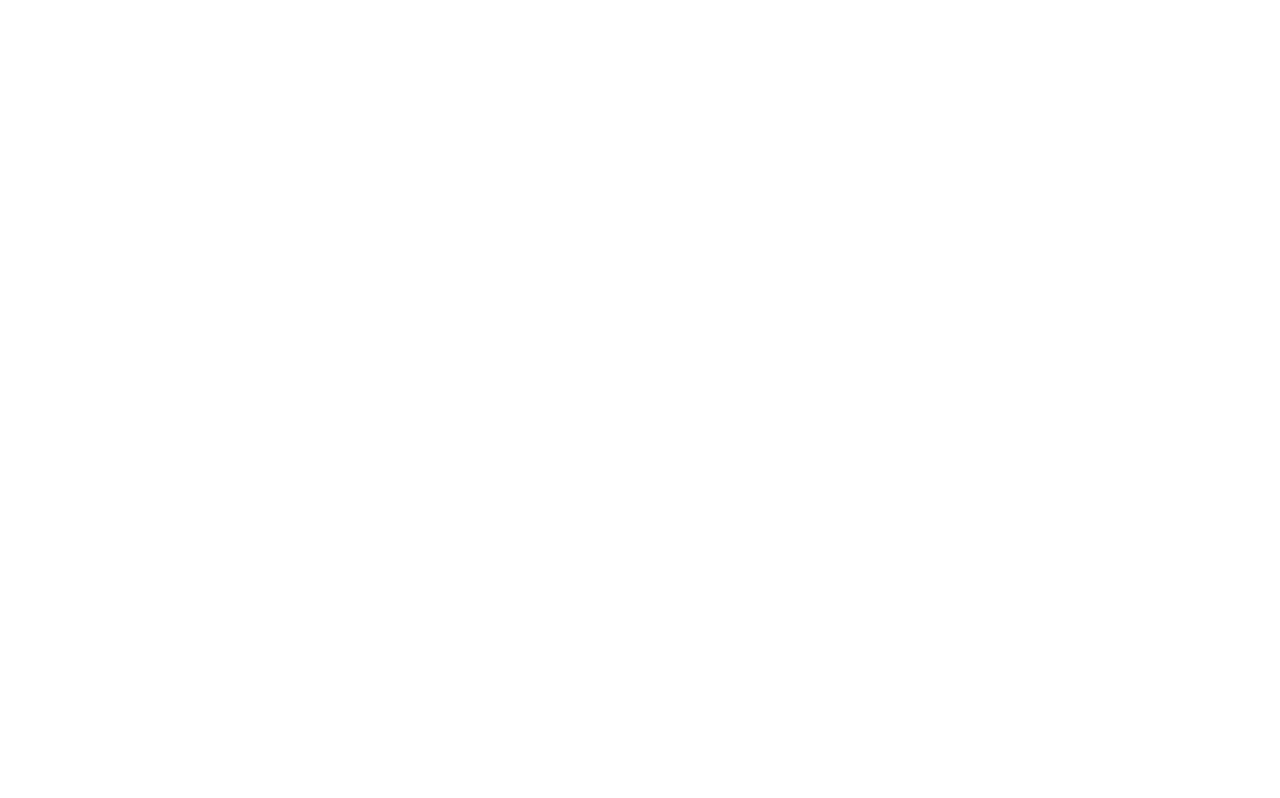
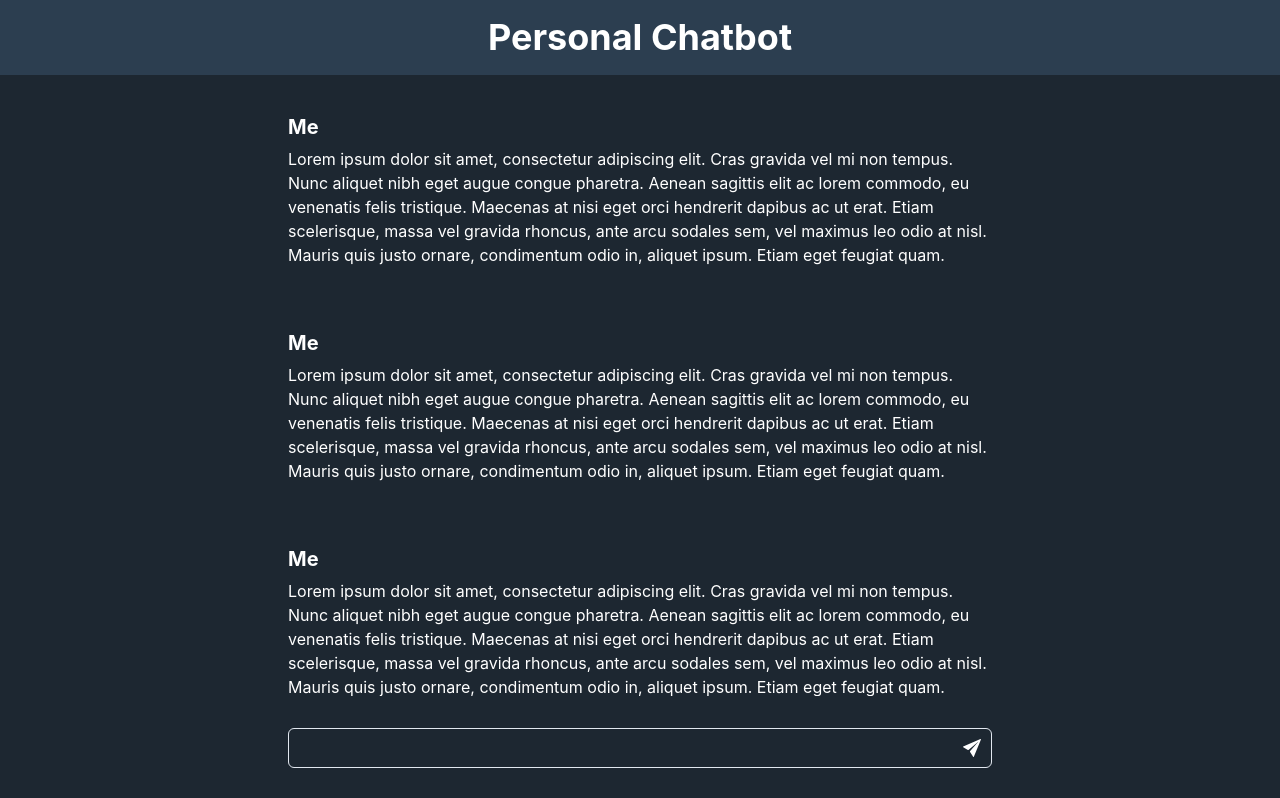
Before and after one commit to YakobusIP/personal-chatbot, a React (Vite) app in the folder frontend/: page /chat/1 in a window 1280 px wide. Before the commit this address had no page. Shown: the top 798 px of the page. Built offline with nearby package versions, Linux system fonts and the light colour scheme.

Commit message:
feat: chat page design

```diff
--- a/frontend/package.json
+++ b/frontend/package.json
@@ -17,6 +17,7 @@
     "framer-motion": "^10.16.5",
     "react": "^18.2.0",
     "react-dom": "^18.2.0",
+    "react-icons": "^4.12.0",
     "react-router-dom": "^6.20.0"
   },
   "devDependencies": {
--- a/frontend/src/App.tsx
+++ b/frontend/src/App.tsx
@@ -1,10 +1,12 @@
 import { Route, Routes } from "react-router-dom";
-import Home from "./pages/Home";
+import Home from "@/pages/Home";
+import Chat from "@/pages/Chat";
 
 function App() {
   return (
     <Routes>
       <Route path="/" element={<Home />} />
+      <Route path="/chat/:id" element={<Chat />} />
     </Routes>
   );
 }
--- /dev/null
+++ b/frontend/src/components/ChatInput.tsx
@@ -0,0 +1,28 @@
+import {
+  Flex,
+  Icon,
+  Input,
+  InputGroup,
+  InputRightElement
+} from "@chakra-ui/react";
+import { IoIosSend } from "react-icons/io";
+
+export default function ChatInput() {
+  return (
+    <Flex
+      position={"sticky"}
+      w={"60%"}
+      bottom={0}
+      justifyContent={"center"}
+      p={8}
+      bgColor={"main"}
+    >
+      <InputGroup>
+        <Input />
+        <InputRightElement _hover={{ cursor: "pointer" }}>
+          <Icon as={IoIosSend} boxSize={6} />
+        </InputRightElement>
+      </InputGroup>
+    </Flex>
+  );
+}
--- /dev/null
+++ b/frontend/src/components/ChatMessage.tsx
@@ -0,0 +1,26 @@
+import { Flex, Heading, Text } from "@chakra-ui/react";
+
+export default function ChatMessage() {
+  return (
+    <Flex
+      direction={"column"}
+      position={"sticky"}
+      w={"60%"}
+      bottom={0}
+      justifyContent={"center"}
+      p={8}
+      rowGap={2}
+    >
+      <Heading fontSize={20}>Me</Heading>
+      <Text>
+        Lorem ipsum dolor sit amet, consectetur adipiscing elit. Cras gravida
+        vel mi non tempus. Nunc aliquet nibh eget augue congue pharetra. Aenean
+        sagittis elit ac lorem commodo, eu venenatis felis tristique. Maecenas
+        at nisi eget orci hendrerit dapibus ac ut erat. Etiam scelerisque, massa
+        vel gravida rhoncus, ante arcu sodales sem, vel maximus leo odio at
+        nisl. Mauris quis justo ornare, condimentum odio in, aliquet ipsum.
+        Etiam eget feugiat quam.
+      </Text>
+    </Flex>
+  );
+}
--- a/frontend/src/components/Navbar.tsx
+++ b/frontend/src/components/Navbar.tsx
@@ -9,7 +9,7 @@
       justifyContent={"center"}
       p={4}
       bgColor={"navbar"}
-      color={"white"}
+      zIndex={2}
     >
       <Heading>Personal Chatbot</Heading>
     </Flex>
--- a/frontend/src/components/RootLayout.tsx
+++ b/frontend/src/components/RootLayout.tsx
@@ -8,7 +8,7 @@
   children: React.ReactNode;
 }) {
   return (
-    <VStack w={"full"} bgColor={"main"} minH={"100vh"}>
+    <VStack w={"full"} bgColor={"main"} minH={"100vh"} color={"white"}>
       <Navbar />
       {children}
     </VStack>
--- /dev/null
+++ b/frontend/src/pages/Chat.tsx
@@ -0,0 +1,31 @@
+import { Flex } from "@chakra-ui/react";
+import RootLayout from "../components/RootLayout";
+import { useParams } from "react-router-dom";
+import ChatInput from "@/components/ChatInput";
+import ChatMessage from "@/components/ChatMessage";
+
+export default function Chat() {
+  const { id } = useParams();
+
+  return (
+    <RootLayout>
+      <Flex
+        direction={"column"}
+        h={"full"}
+        grow={1}
+        w={"full"}
+        justifyContent={"center"}
+        alignItems={"center"}
+        overflow={"auto"}
+      >
+        <ChatMessage />
+        <ChatMessage />
+        <ChatMessage />
+        <ChatMessage />
+        <ChatMessage />
+        <ChatMessage />
+      </Flex>
+      <ChatInput />
+    </RootLayout>
+  );
+}
--- a/frontend/src/pages/Home.tsx
+++ b/frontend/src/pages/Home.tsx
@@ -1,10 +1,18 @@
-import { Center } from "@chakra-ui/react";
+import { Button, Flex } from "@chakra-ui/react";
 import RootLayout from "../components/RootLayout";
 
 export default function Home() {
   return (
     <RootLayout>
-      <Center>Home</Center>
+      <Flex
+        h={"full"}
+        grow={1}
+        w={"full"}
+        justifyContent={"center"}
+        alignItems={"center"}
+      >
+        <Button>Create new chat</Button>
+      </Flex>
     </RootLayout>
   );
 }
```
Also changed, not shown: 1 other file (tests, documents, lock files or other folders).
